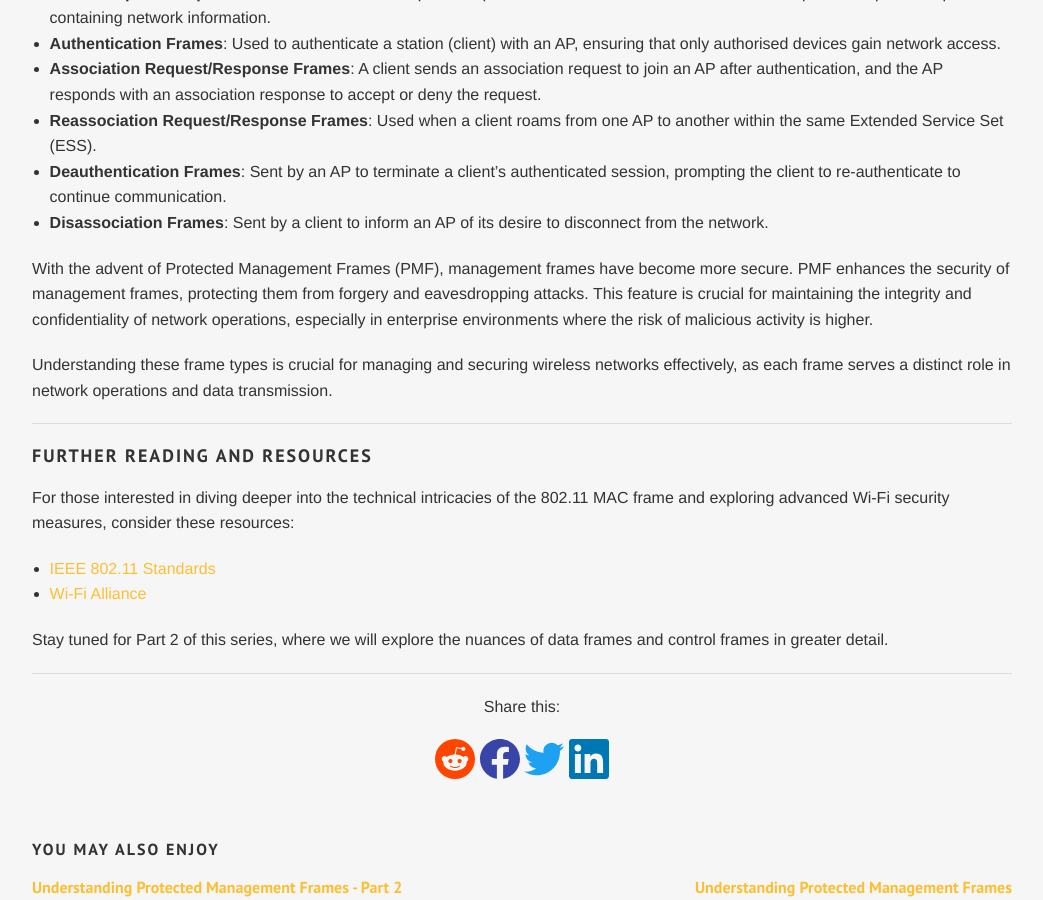
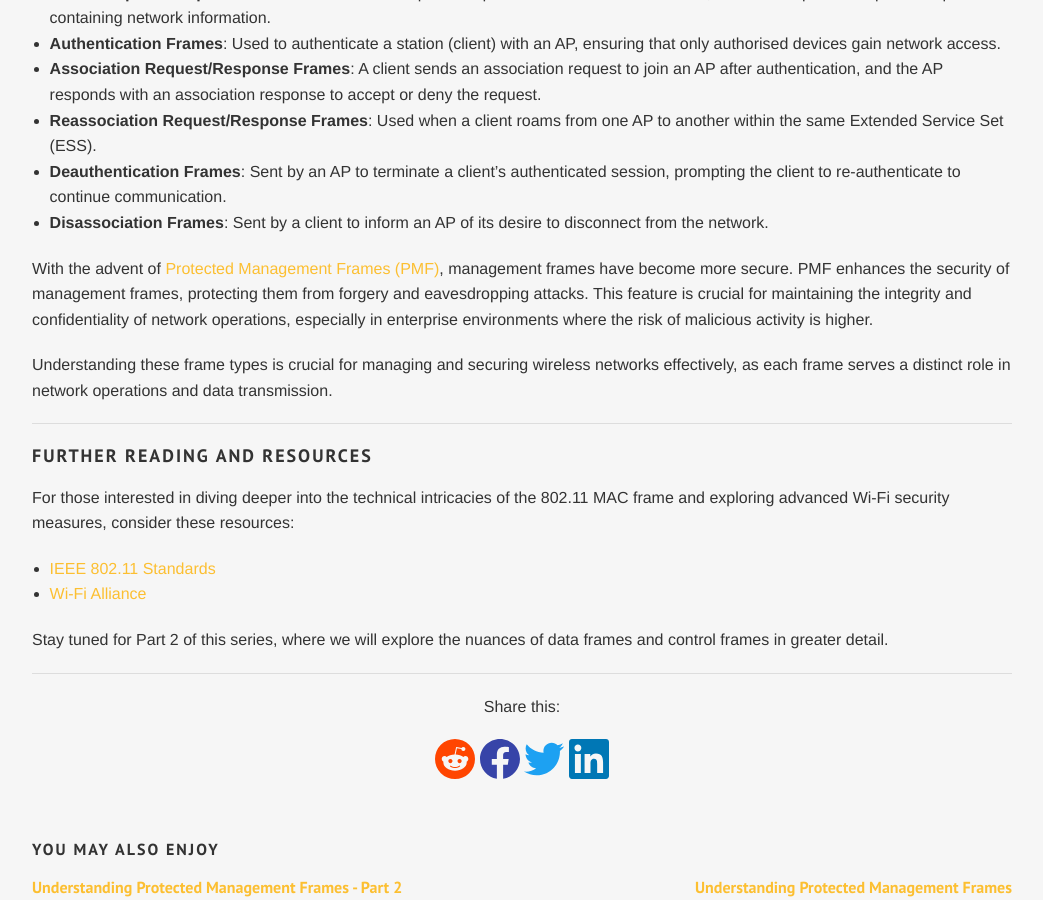
Before and after one commit to thexerocouk/thexerocouk.github.io, a Jekyll site: the page built from _posts/2024-07-14-wireless-packets-part1.md, in a window 1280 px wide and 900 px high, scrolled down 3167 px. Shown: the whole window, without its empty margins (173-1216 px from the left). Built offline with Jekyll 4.4.1, drawn with Linux system fonts in a browser that asks for light colours; some web fonts are replaced; comment, search, counter and statistics services are not loaded; part of the change alters nothing that is shown.

```diff
--- a/_posts/2024-07-14-wireless-packets-part1.md
+++ b/_posts/2024-07-14-wireless-packets-part1.md
@@ -94,7 +94,7 @@ This field contains the frame’s CRC (Cyclic Redundancy Check) value, ensuring
 - **Deauthentication Frames**: Sent by an AP to terminate a client's authenticated session, prompting the client to re-authenticate to continue communication.
 - **Disassociation Frames**: Sent by a client to inform an AP of its desire to disconnect from the network.
 
-With the advent of Protected Management Frames (PMF), management frames have become more secure. PMF enhances the security of management frames, protecting them from forgery and eavesdropping attacks. This feature is crucial for maintaining the integrity and confidentiality of network operations, especially in enterprise environments where the risk of malicious activity is higher.
+With the advent of [Protected Management Frames](/blog/Understanding-PMF) [(PMF)](/blog/Understanding-PMF), management frames have become more secure. PMF enhances the security of management frames, protecting them from forgery and eavesdropping attacks. This feature is crucial for maintaining the integrity and confidentiality of network operations, especially in enterprise environments where the risk of malicious activity is higher.
 
 Understanding these frame types is crucial for managing and securing wireless networks effectively, as each frame serves a distinct role in network operations and data transmission.
 
```
